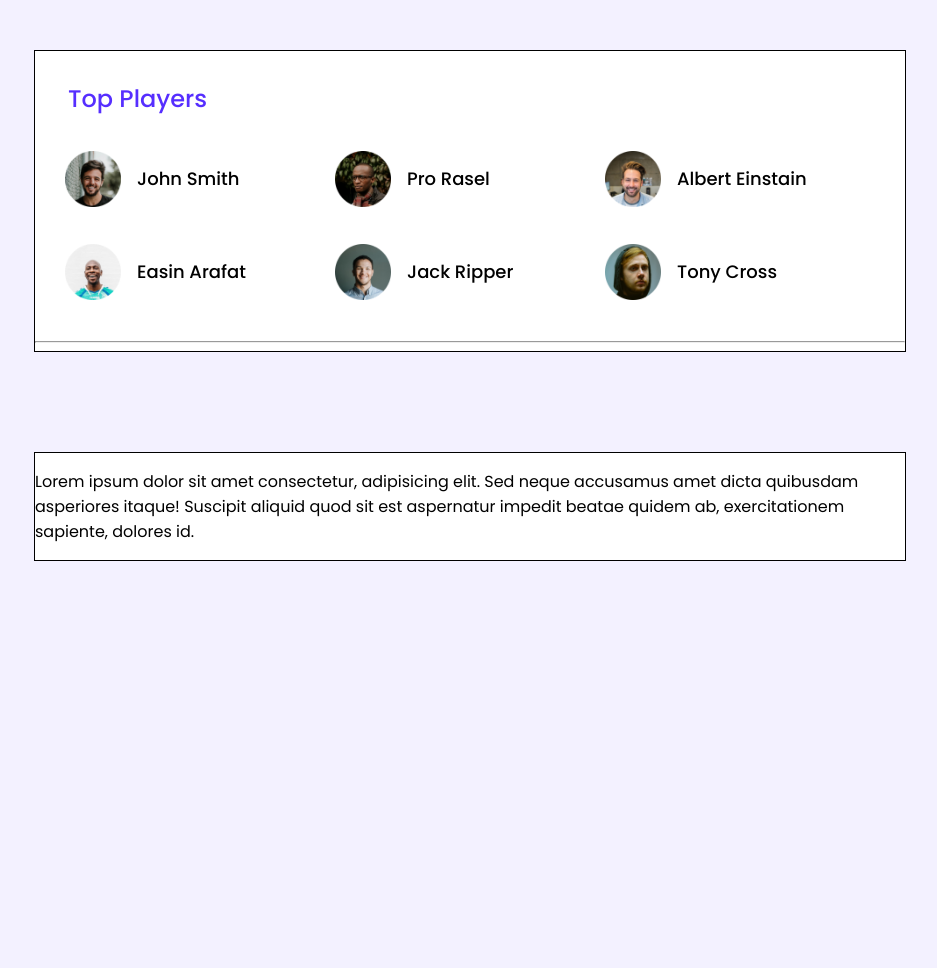
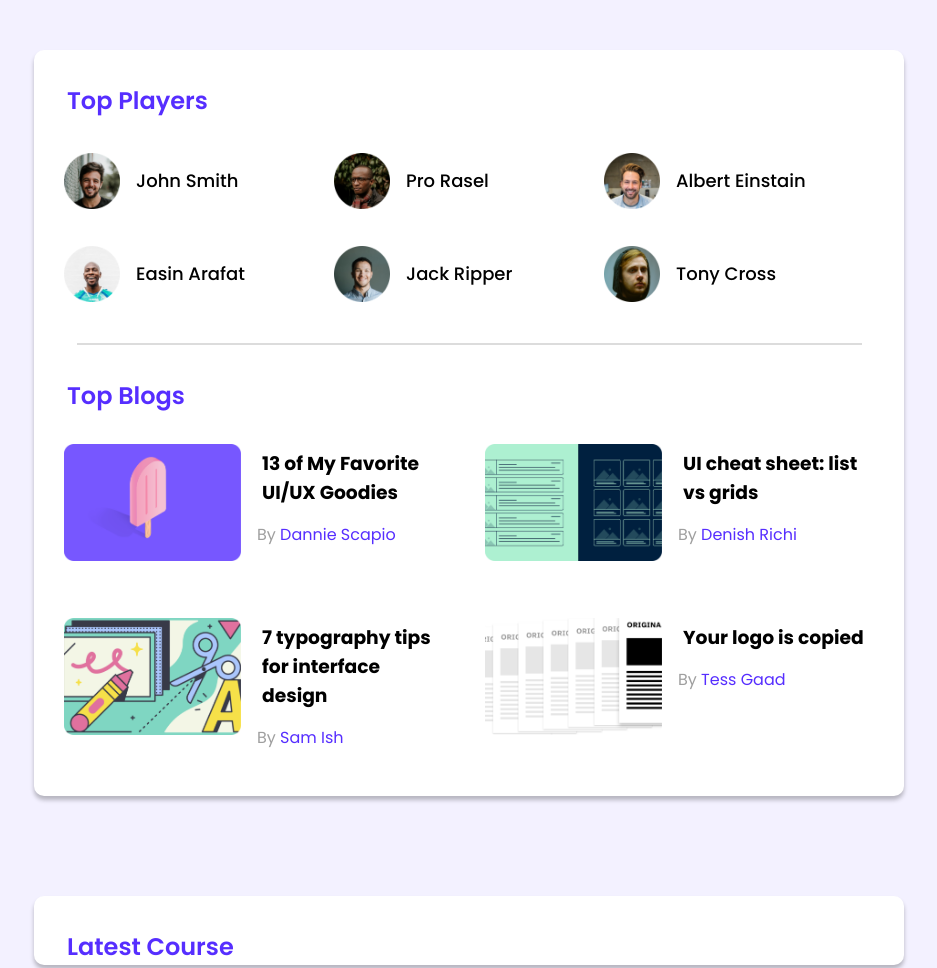
Before and after one commit to mrx-arafat/Leader-Board-Project, a plain HTML site: page index.html in a window 1280 px wide. Shown: the top 968 px of the page, without its empty margins (250-1187 px from the left). Before the commit the page ends 800 px from the top, so only its background shows below. Drawn offline with Linux system fonts and the light colour scheme.

Commit message:
top section

```diff
--- a/index.html
+++ b/index.html
@@ -15,7 +15,7 @@
       <!-- Main section -->
       <main>
         <section class="top">
-          <!-- used emmet: .top-player>.player*6>img[src="images/players/player-$.png"]+h3{name-$} -->
+          <!-- top player section -->
           <h1>Top Players</h1>
 
           <div class="top-player">
@@ -47,23 +47,52 @@
             </div>
           </div>
           <hr />
+          <!-- top blog section -->
+          <h1>Top Blogs</h1>
           <div class="top-blog">
-            <div></div>
-            <div></div>
-            <div></div>
-            <div></div>
+            <div class="blog">
+              <div class="thumbnail">
+                <img src="images/blogs/blog-1.png" alt="" />
+              </div>
+              <div class="blog-info">
+                <h3 class="blog-title">13 of My Favorite UI/UX Goodies</h3>
+                <p class="author-name">By <a href="#">Dannie Scapio</a></p>
+              </div>
+            </div>
+            <div class="blog">
+              <div class="thumbnail">
+                <img src="images/blogs/blog-2.png" alt="" />
+              </div>
+              <div class="blog-info">
+                <h3 class="blog-title">UI cheat sheet: list vs grids</h3>
+                <p class="author-name">By <a href="#">Denish Richi</a></p>
+              </div>
+            </div>
+            <div class="blog">
+              <div class="thumbnail">
+                <img src="images/blogs/blog-3.png" alt="" />
+              </div>
+              <div class="blog-info">
+                <h3 class="blog-title">
+                  7 typography tips for interface design
+                </h3>
+                <p class="author-name">By <a href="#">Sam Ish</a></p>
+              </div>
+            </div>
+            <div class="blog">
+              <div class="thumbnail">
+                <img src="images/blogs/blog-4.png" alt="" />
+              </div>
+              <div class="blog-info">
+                <h3 class="blog-title">Your logo is copied</h3>
+                <p class="author-name">By <a href="#">Tess Gaad</a></p>
+              </div>
+            </div>
           </div>
         </section>
 
         <section class="bottom">
-          <div>
-            <p>
-              Lorem ipsum dolor sit amet consectetur, adipisicing elit. Sed
-              neque accusamus amet dicta quibusdam asperiores itaque! Suscipit
-              aliquid quod sit est aspernatur impedit beatae quidem ab,
-              exercitationem sapiente, dolores id.
-            </p>
-          </div>
+          <h1 class="heading">Latest Course</h1>
         </section>
       </main>
       <!-- Footer -->
--- a/styles/style.css
+++ b/styles/style.css
@@ -9,22 +9,28 @@ body {
 /* main Section */
 main {
   display: flex;
+  justify-content: center;
   flex-direction: column;
+}
+
+section {
+  margin: 50px 284px;
+  border-radius: 10px;
+  box-shadow: 0px 4px 4px 0px rgba(0, 0, 0, 0.25);
 }
 
 /* top secion */
 .top {
-  margin: 50px 284px;
-  border: 1px solid black;
   background-color: white;
   width: 870px;
 }
 
-.top h1 {
-  margin: 30px auto 0px 33px;
+.top h1,
+.bottom h1 {
+  margin: 33px auto 0px 33px;
 
   color: rgba(86, 46, 255, 1);
-  font-weight: 500;
+  font-weight: 600;
   font-size: 24px;
   line-height: 36px;
 }
@@ -51,11 +57,45 @@ main {
   line-height: 27px;
   margin-left: 16px;
 }
+hr {
+  border: 1px solid gainsboro;
+  width: 90%;
+}
 
+.top-blog {
+  display: grid;
+  grid-template: 1fr 1fr /1fr 1fr;
+  margin: 30px;
+  grid-row-gap: 26px;
+  grid-column-gap: 32px;
+}
+.blog {
+  display: flex;
+}
+.thumbnail img {
+  width: 177px;
+  height: 117px;
+  margin-right: 16px;
+}
+.blog-title {
+  margin: 5px;
+}
+.author-name {
+  font-size: 16px;
+  line-height: 24px;
+
+  color: #9f9f9f;
+}
+.author-name a {
+  font-weight: normal;
+  font-size: 16px;
+  line-height: 24px;
+  text-decoration: none;
+
+  color: #562eff;
+}
 /* bottom section */
 .bottom {
-  margin: 50px 284px;
-  border: 1px solid black;
   background-color: white;
   width: 870px;
 }
```
